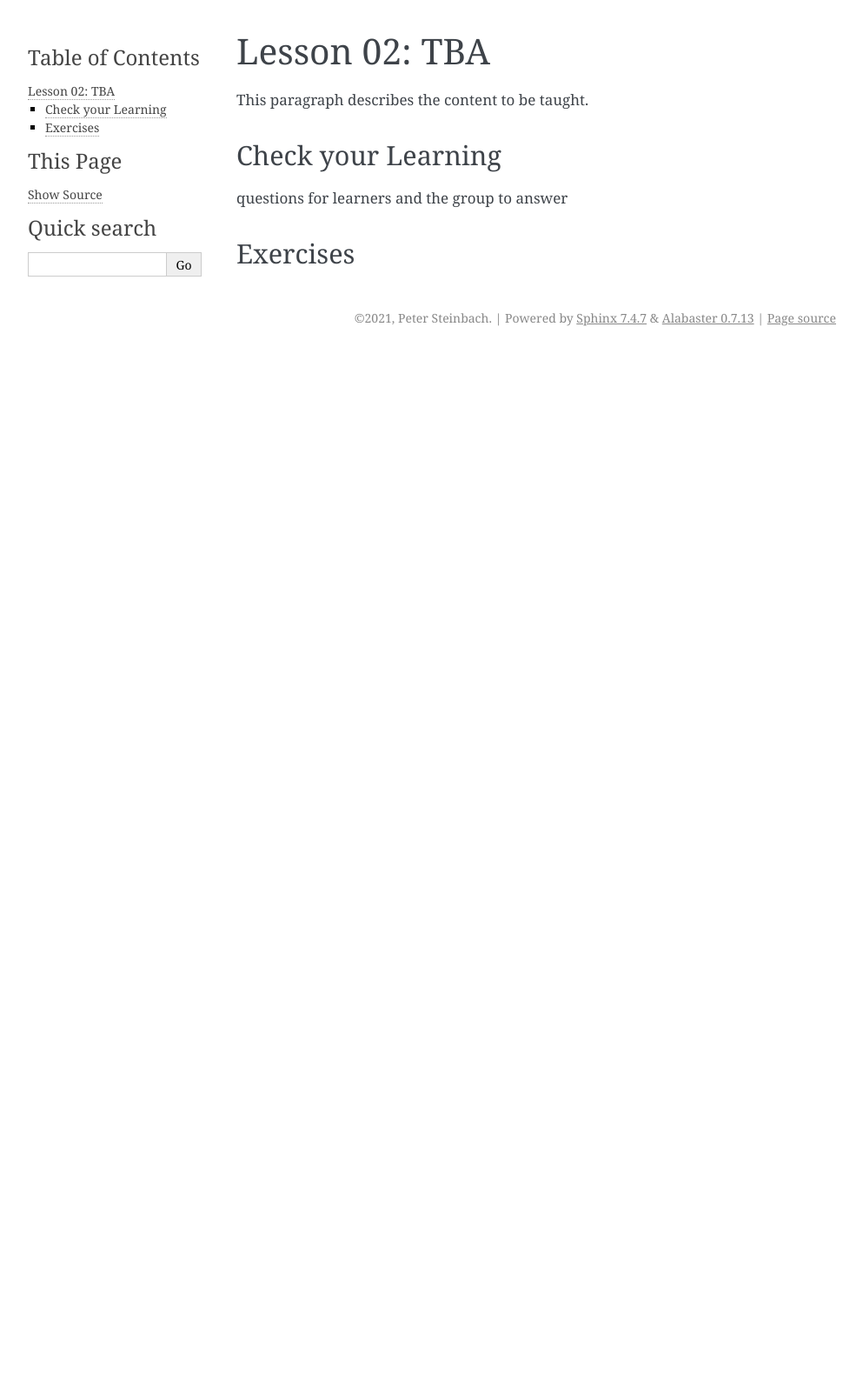
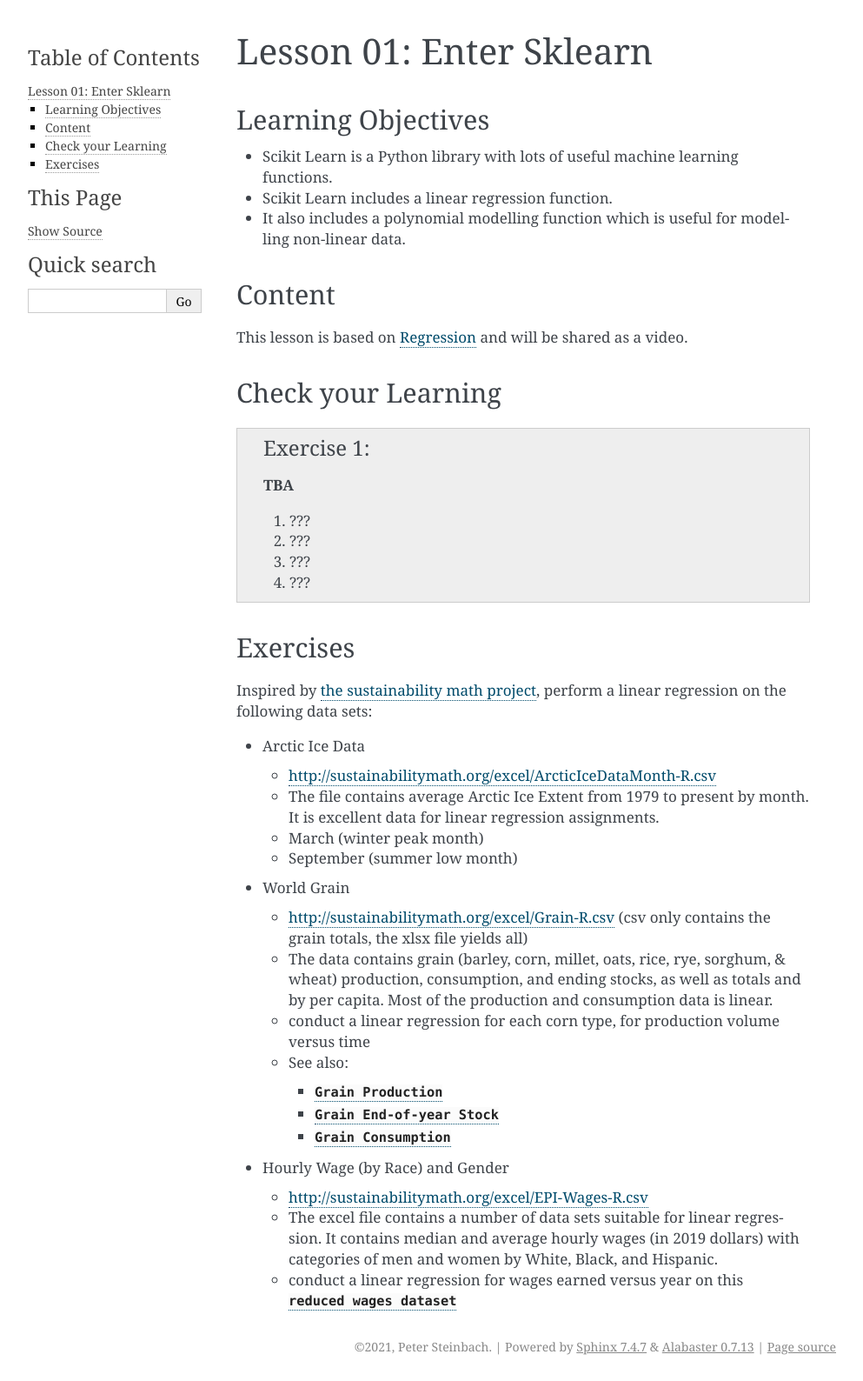
Before and after one commit to deeplearning540/deeplearning540.github.io, a Sphinx documentation site: the page built from source/module-02/content.rst, in a window 1280 px wide. Shown: the whole page at 87% size, without its empty margins (148-1141 px from the left). Built offline with Sphinx 7.4.7, drawn with Linux system fonts in a browser that asks for light colours; before the commit the page ends 900 px from its top, so only the background shows below that.

```diff
--- a/source/module-02/content.rst
+++ b/source/module-02/content.rst
@@ -1,12 +1,60 @@
-Lesson 02: TBA
----------------------------------
+Lesson 01: Enter Sklearn
+************************
 
-This paragraph describes the content to be taught.
+Learning Objectives
+===================
+
+* Scikit Learn is a Python library with lots of useful machine learning functions.
+
+* Scikit Learn includes a linear regression function.
+
+* It also includes a polynomial modelling function which is useful for modelling non-linear data.
+
+
+Content
+=======
+
+This lesson is based on `Regression <https://carpentries-incubator.github.io/machine-learning-novice-sklearn/03-introducing-sklearn/index.html>`_ and will be shared as a video.
+
 
 Check your Learning
-~~~~~~~~~~~~~~~~~~~
+===================
 
-questions for learners and the group to answer
+.. admonition:: Exercise 1
+
+   **TBA**
+
+   1. ???
+   2. ???
+   3. ???
+   4. ???
+
 
 Exercises
-~~~~~~~~~
+=========
+
+Inspired by `the sustainability math project <http://sustainabilitymath.org/statistics-materials/>`_, perform a linear regression on the following data sets:
+
+* Arctic Ice Data
+
+  * http://sustainabilitymath.org/excel/ArcticIceDataMonth-R.csv
+  * The file contains average Arctic Ice Extent from 1979 to present by month. It is excellent data for linear regression assignments.
+  * March (winter peak month)
+  * September (summer low month)
+
+* World Grain
+
+  * http://sustainabilitymath.org/excel/Grain-R.csv (csv only contains the grain totals, the xlsx file yields all)
+  * The data contains grain (barley, corn, millet, oats, rice, rye, sorghum, & wheat) production, consumption, and ending stocks, as well as totals and by per capita. Most of the production and consumption data is linear.
+  * conduct a linear regression for each corn type, for production volume versus time
+  * See also:
+
+    * :download:`Grain Production </_static/data/csv/US-Grain-Production.csv>`
+    * :download:`Grain End-of-year Stock </_static/data/csv/US-Grain-EndOfYearStock.csv>`
+    * :download:`Grain Consumption </_static/data/csv/US-Grain-Consumption.csv>`
+
+* Hourly Wage (by Race) and Gender
+
+  * http://sustainabilitymath.org/excel/EPI-Wages-R.csv
+  * The excel file contains a number of data sets suitable for linear regression. It contains median and average hourly wages (in 2019 dollars) with categories of men and women by White, Black, and Hispanic.
+  * conduct a linear regression for wages earned versus year on this :download:`reduced wages dataset </_static/data/csv/EPI-Wages-subset.csv>`
```
